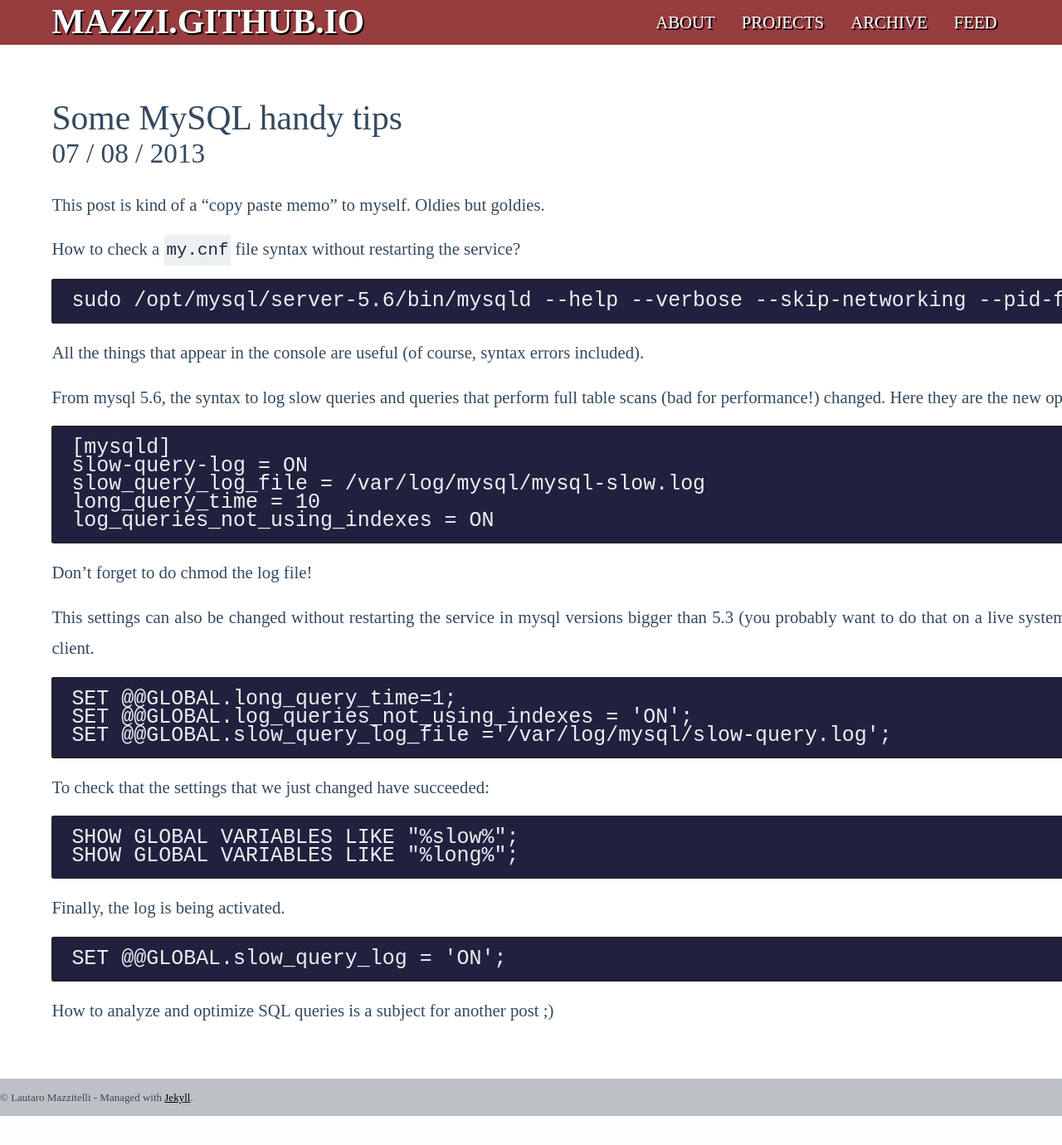
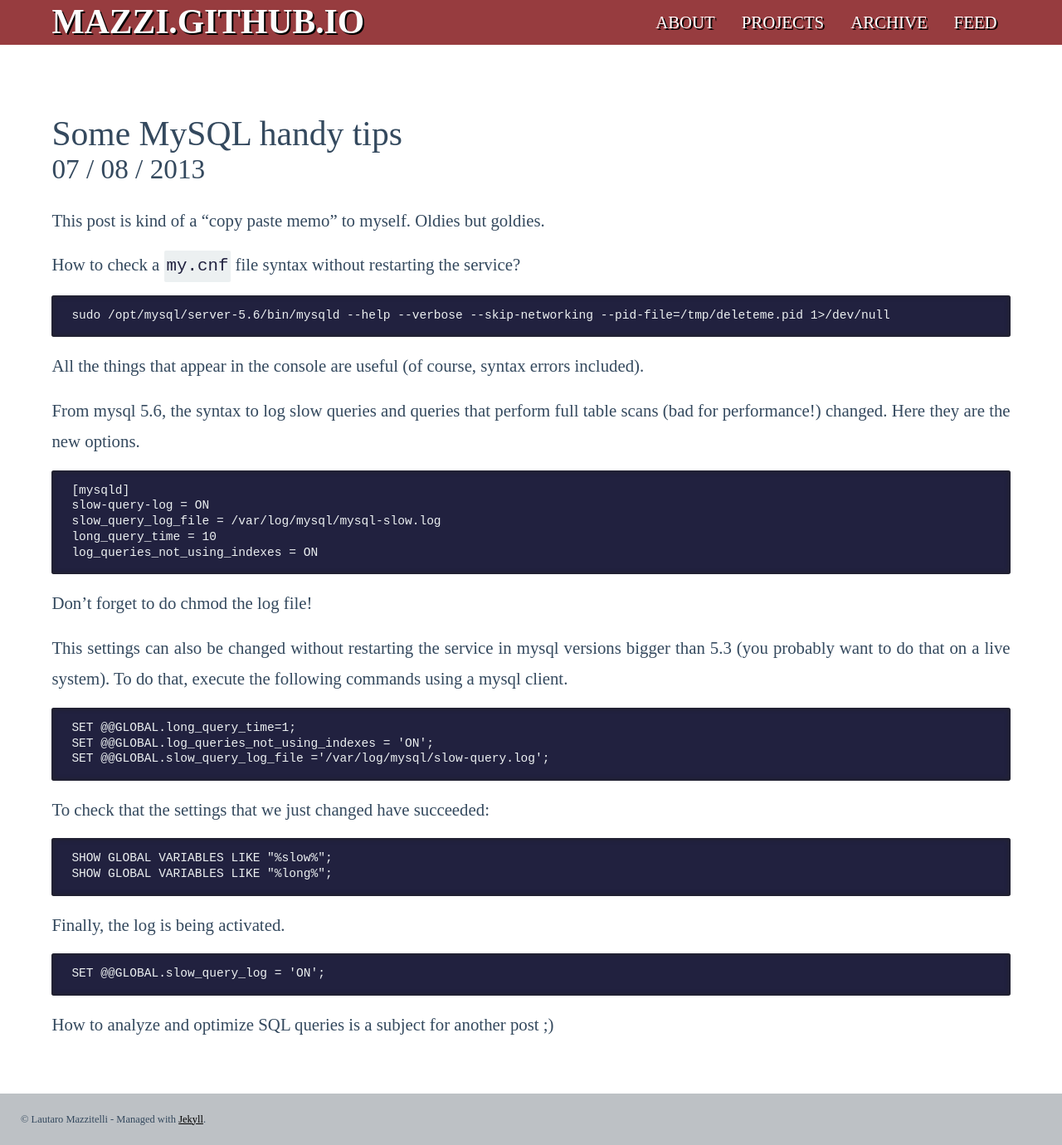
Before and after one commit to mazzi/mazzi.github.com, a Jekyll site: the page built from _posts/2013-08-07-Some-mysql-handy-tips.md, in a window 1280 px wide. Shown: the whole page at 83% size. Built offline with Jekyll 4.4.1, drawn with Linux system fonts in a browser that asks for light colours; comment, search, counter and statistics services are not loaded; before the commit the page ends 1345 px from its top, so only the background shows below that.

Commit message:
[style] Code and pre + footer styles.

```diff
--- a/styles/screen.css
+++ b/styles/screen.css
@@ -84,7 +84,7 @@ div#main {
 }
 
 div#content {
-	padding: 64px 0 0 0;
+	padding: 4em 0 0 0;
 	text-align: justify;
 }
 
@@ -188,8 +188,8 @@ div.post pre {
 	color: #ffa;
 	border-radius: 3px;
 	box-shadow: inset 0 0 6px #222;
-	font-size: 1.2em;
-	line-height: 20px;
+	font-size: 0.7em;
+	line-height: 1.5em;
 }
 
 div.post pre code {
@@ -245,8 +245,8 @@ div#content div.pagination span a:hover {
 div#footer {
 	clear: both;
 	border-top: 1px;
-	padding: 16px 0;
-	font-size: 13px;
+	padding: 2em;
+	font-size: 0.6em;
 	background: #bdc1c5;
 }
 
```
